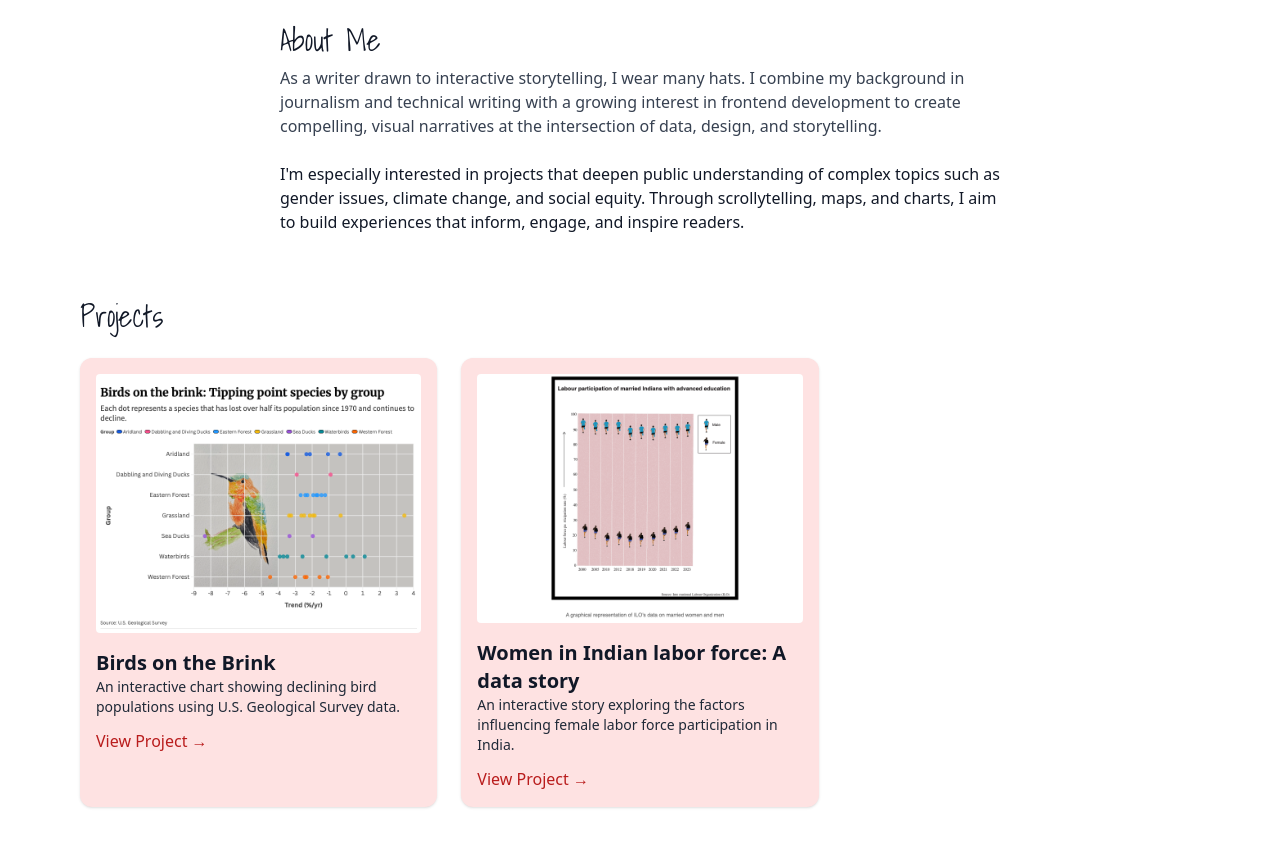
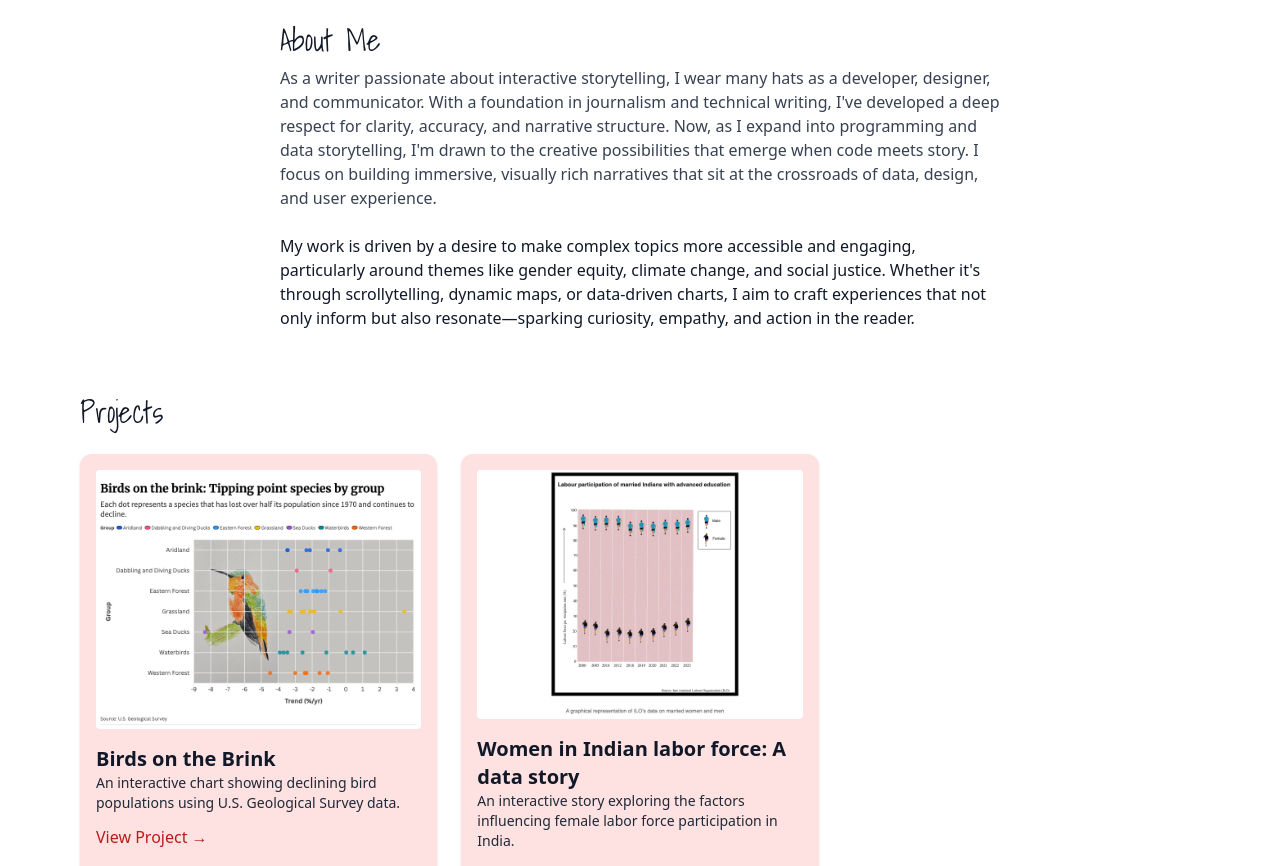
Before and after one commit to manojna18/data-portfolio, a plain HTML site: page index.html in a window 1280 px wide. Shown: the part 1026-1892 px from the top of the page. Drawn offline with nearby package versions, Linux system fonts and the light colour scheme.

Commit message:
about updates

```diff
--- a/index.html
+++ b/index.html
@@ -38,10 +38,10 @@
   <section id="about" class="max-w-3xl mx-auto p-6">
     <h2 class="text-3xl handwriting mb-2">About Me</h2>
     <p class="text-gray-700">
-      As a writer drawn to interactive storytelling, I wear many hats. I combine my background in journalism and technical writing with a growing interest in frontend development to create compelling, visual narratives at the intersection of data, design, and storytelling.
+      As a writer passionate about interactive storytelling, I wear many hats as a developer, designer, and communicator. With a foundation in journalism and technical writing, I've developed a deep respect for clarity, accuracy, and narrative structure. Now, as I expand into programming and data storytelling, I'm drawn to the creative possibilities that emerge when code meets story. I focus on building immersive, visually rich narratives that sit at the crossroads of data, design, and user experience.
     </p><br>
     <p>
-      I'm especially interested in projects that deepen public understanding of complex topics such as gender issues, climate change, and social equity. Through scrollytelling, maps, and charts, I aim to build experiences that inform, engage, and inspire readers.
+      My work is driven by a desire to make complex topics more accessible and engaging, particularly around themes like gender equity, climate change, and social justice. Whether it's through scrollytelling, dynamic maps, or data-driven charts, I aim to craft experiences that not only inform but also resonate—sparking curiosity, empathy, and action in the reader.
     </p>
   </section>
 
```
